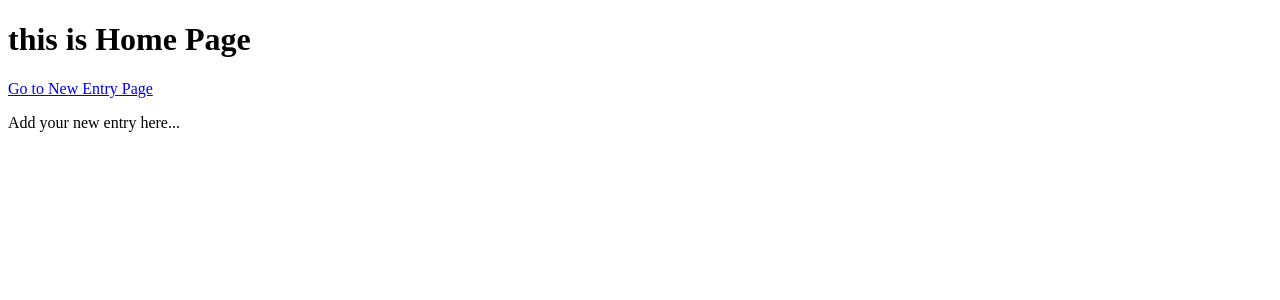
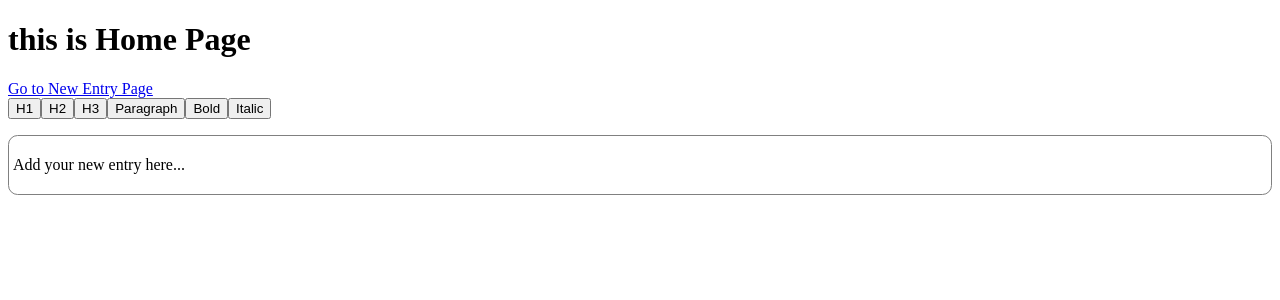
Before and after one commit to RadekKosiada/journal-app, a Next.js app: page / in a window 1280 px wide. Shown: the top 300 px of the page. Built offline with nearby package versions, Linux system fonts and the light colour scheme.

Commit message:
add scss for rte editor

```diff
--- a/src/components/ui/rich-text-editor/index.tsx
+++ b/src/components/ui/rich-text-editor/index.tsx
@@ -1,17 +1,23 @@
-'use client'
+'use client';
+import styles from "./rich-text-editor.module.scss";
 
-import { EditorContent, useEditor } from '@tiptap/react'
-import StarterKit from '@tiptap/starter-kit'
+import { EditorContent, useEditor } from '@tiptap/react';
+import StarterKit from '@tiptap/starter-kit';
+import MenuBar from './menu-bar';
 
 const Tiptap = () => {
     const editor = useEditor({
         extensions: [StarterKit],
         content: "Add your new entry here...",
-        immediatelyRender: false,
+        immediatelyRender: false
     })
 
-    return <EditorContent editor={editor} />
+    return (
+        <>
+            <MenuBar editor={editor} />
+            <EditorContent editor={editor} className={styles.rteEditor} />
+        </>
+    )
 }
 
-
-export default Tiptap
+export default Tiptap;
--- /dev/null
+++ b/src/components/ui/rich-text-editor/rich-text-editor.module.scss
@@ -0,0 +1,10 @@
+.rteEditor {
+    margin-top: 1rem;
+    padding: .25rem;
+    border: 1px solid grey;
+    border-radius: 0.6rem;
+    // min-height: 300px;
+    // max-height: 600px;
+    // overflow-y: auto;
+    background-color: white;
+    }
```
